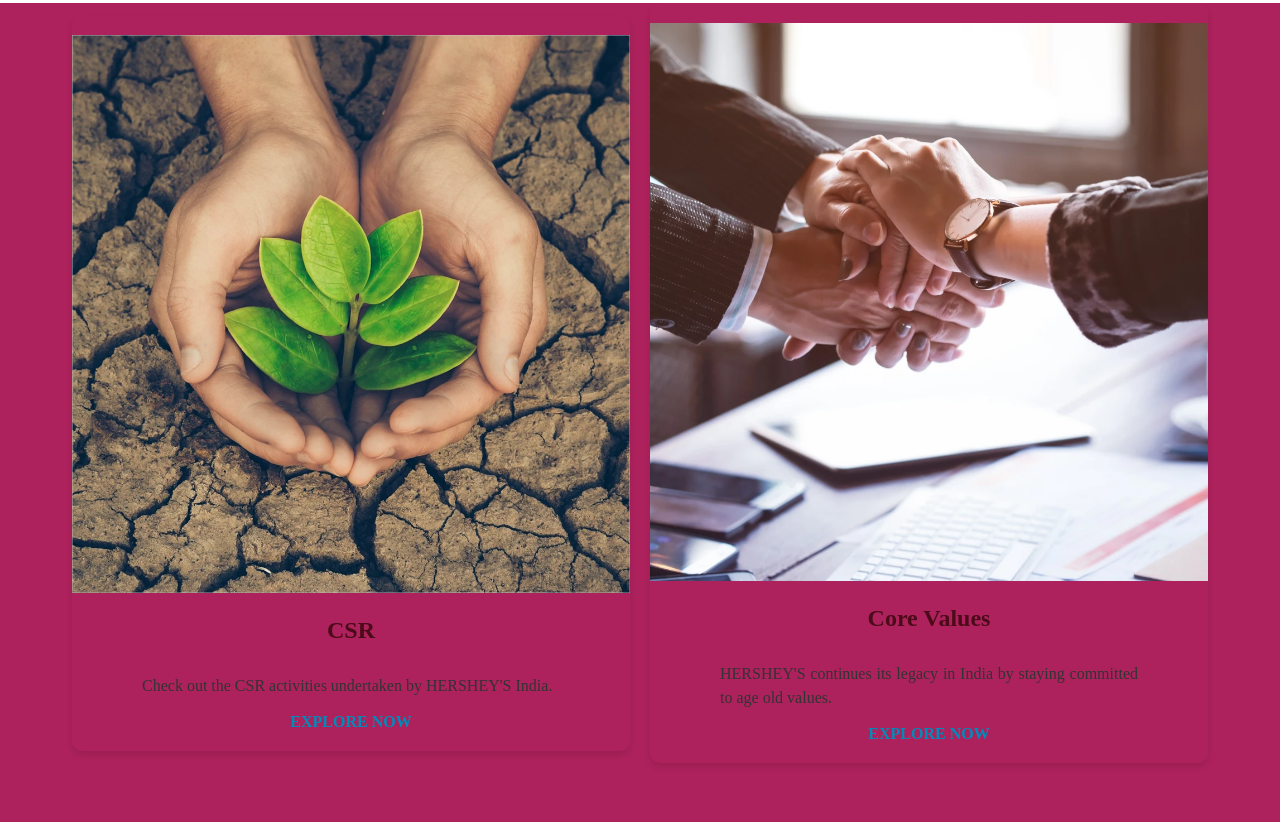
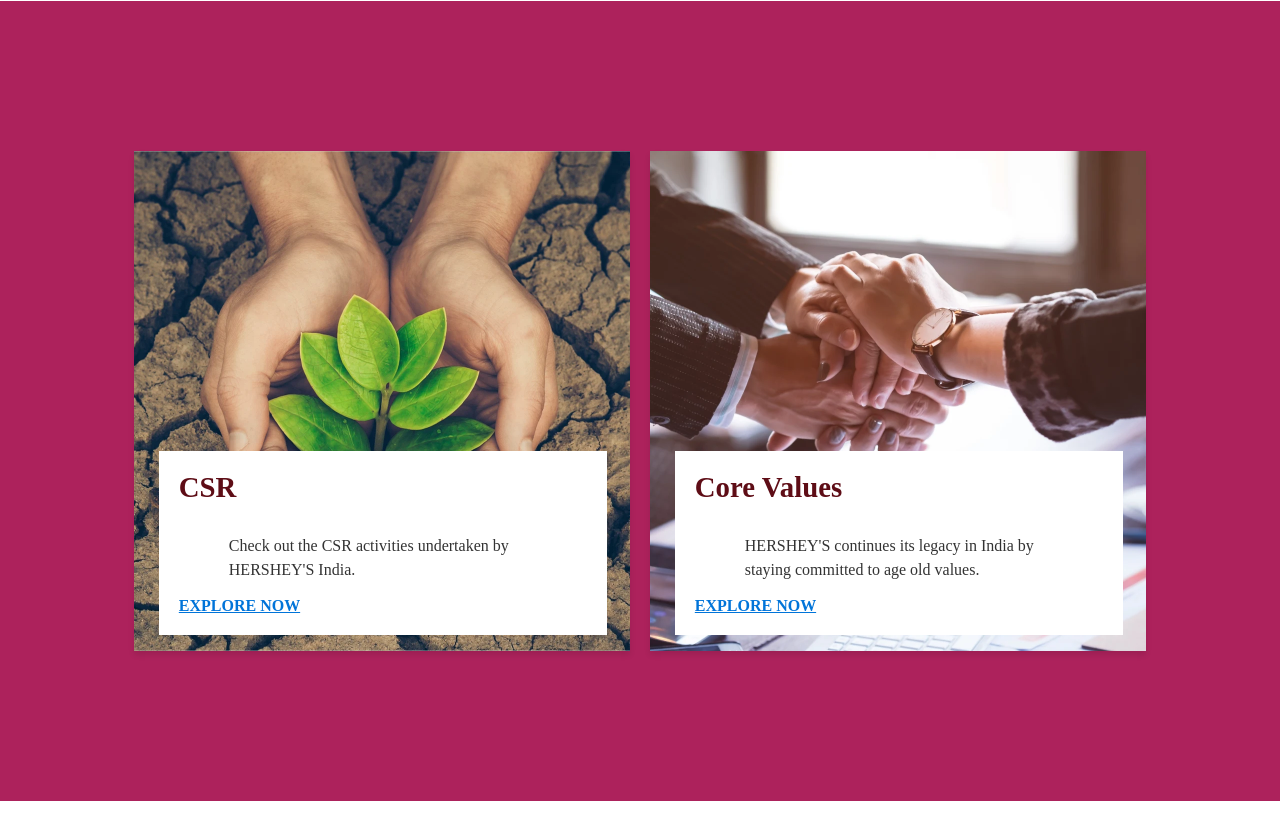
Before and after one commit to Naveen-KumarJ/Hersheys, a plain HTML site: page Julius/explore.html in a window 1280 px wide. Shown: the part 8518-9340 px from the top of the page. Drawn offline with Linux system fonts and the light colour scheme.

Commit message:
Explore page completed

```diff
--- a/Julius/explore.html
+++ b/Julius/explore.html
@@ -174,12 +174,48 @@
             </div>
         </div>
 
-        <br><br><br>
+        <br><br><br><br>
 
-        <section class="p-container">
-            <div class="container">
+        <!-- <section></section> -->
+        <div class="container">
+            <!-- CSR Section -->
+
+            <div class="card">
+                <div>
+                    <div class="card-image" id="csr-image"></div>
+                </div>
+
+                    <div class="card-overlay">
+                        <div class="card-content">
+                        <h2>CSR</h2>
+                        <p>Check out the CSR activities undertaken by HERSHEY'S India.</p>
+                        <a href="#" class="explore-link">EXPLORE NOW</a>
+                    </div>
+                </div>
+            </div>
+
+            <!-- Core Values Section -->
+            <div class="card">
+                <div>
+                    <div class="card-image" id="core-values-image"></div>
+                </div>
+
+                <div class="card-overlay">
+                    <div class="card-content">
+                        <h2>Core Values</h2>
+                        <p>HERSHEY'S continues its legacy in India by staying committed to age old values.</p>
+                        <a href="#" class="explore-link">EXPLORE NOW</a>
+                    </div>
+                </div>
+            </div>
+        </div>
+
+
+
+        <!-- <section class="p-container">
+            <div class="container"> -->
                 <!-- CSR Section -->
-                <div class="card">
+                <!-- <div class="card">
                     <div class="image">
                         <img src="./assets/leaves.jpg" alt="CSR Image" />
                     </div>
@@ -188,10 +224,10 @@
                         <p>Check out the CSR activities undertaken by HERSHEY'S India.</p>
                         <a href="#" class="explore">EXPLORE NOW</a>
                     </div>
-                </div>
+                </div> -->
 
                 <!-- Core Values Section -->
-                <div class="card">
+                <!-- <div class="card">
                     <div class="image">
                         <img src="./assets/hands.jpg" alt="Core Values Image" />
                     </div>
@@ -202,7 +238,7 @@
                     </div>
                 </div>
             </div>
-        </section>
+        </section> -->
          <div class="info">
             <h1>Relieve the journey with us.</h1>
             <p>Developing rich and exotic new flavours has been our never-ending tradition.</p>
--- a/Julius/styles.css
+++ b/Julius/styles.css
@@ -187,59 +187,98 @@ button {
 
 .p-container{
     background-color: rgb(173, 34, 92) ;
-    height: 180vh;
+    height: 200vh;
 }
 
 .container{
     background-color: rgb(173, 34, 92) ;
-    max-height: 100;
+    min-height: 100vh;
+    padding: 20px;
     display: flex;
     justify-content: center;
     align-items: center;
     gap: 20px;
-    margin: 20px;
+    /* border: 2px solid black; */
 }
 
 .card {
-    /* background-color: white; */
-    width: 45%;
-    border-radius: 10px;
+    display: flex;
+    flex-direction: column;
+    width: 40%;
+    box-shadow: 0 4px 6px rgba(0, 0, 0, 0.1);
+    position: relative;
     overflow: hidden;
-    box-shadow: 0 4px 6px rgba(0, 0, 0, 0.1);
-    text-align: center;
 }
 
-.card .image img {
-    width: 100%;
-    height: auto;
+.card-image {
+    height: 500px;
+    background-size: cover;
+    background-position: center;
+    transition: transform 0.3s ease-in-out;
 }
 
-.card .content {
-    padding: 20px;
+#csr-image {
+    background-image: url('./assets/leaves.jpg');
+
 }
 
-.card h2 {
-    color: #4c0b19; /* Dark red for titles */
-    margin-bottom: 10px;
-    font-size: 1.5em;
+#core-values-image {
+    background-image: url('./assets/hands.jpg');
+
 }
 
-.card p {
-    color: #333;
-    margin-bottom: 15px;
-    font-size: 1em;
+.card-overlay {
+    position: absolute;
+    top: 60%;
+    left: 5%;
+    text-align: left;
+    /* border: 2px solid black; */
+    height: 20vh;
+    width: 35vw;
 }
 
-.card .explore {
-    color: #008CBA; /* Light blue */
-    font-weight: bold;
-    text-decoration: none;
+.overlay-content p {
+    font-size: 1rem;
+    text-align: left;
 }
 
-.card .explore:hover {
-    text-decoration: underline;
+.card{
+    overflow: hidden;
 }
 
+.card-content {
+    padding: 20px;
+    text-align: left;
+    background-color: #fff;
+}
+
+.card-content h2 {
+    font-size: 1.8rem;
+    color: #5e0d16;
+    margin-bottom: 10px;
+}
+
+.card-content p {
+    font-size: 1rem;
+    text-align: left;
+    margin-bottom: 15px;
+    color: #333;
+}
+
+.explore-link {
+    color: #0074D9;
+    text-decoration: underline;
+    font-weight: bold;
+}
+
+.explore-link:hover {
+    transform: scale(1.1);
+}
+
+.card-content .explore-link:hover ~ .card-image,
+.card:hover .card-image {
+    transform: scale(1.1);
+}
 
 .info {
     font-family: 'Gill Sans', 'Gill Sans MT', Calibri, 'Trebuchet MS', sans-serif;
@@ -259,3 +298,43 @@ button {
     margin-left: 24%;
     margin-right: 26%;
 }
+
+/* .card {
+
+    width: 45%;
+    border-radius: 10px;
+    overflow: hidden;
+    box-shadow: 0 4px 6px rgba(0, 0, 0, 0.1);
+    text-align: center;
+}
+
+.card .image img {
+    width: 100%;
+    height: auto;
+}
+
+.card .content {
+    padding: 20px;
+}
+
+.card h2 {
+    color: #4c0b19;
+    margin-bottom: 10px;
+    font-size: 1.5em;
+}
+
+.card p {
+    color: #333;
+    margin-bottom: 15px;
+    font-size: 1em;
+}
+
+.card .explore {
+    color: #008CBA;
+    font-weight: bold;
+    text-decoration: none;
+}
+
+.card .explore:hover {
+    text-decoration: underline;
+} */
```
Also changed, not shown: Julius/brands/index.html (+31 -55 lines), Julius/brands/styles.css (+6 -39 lines).
